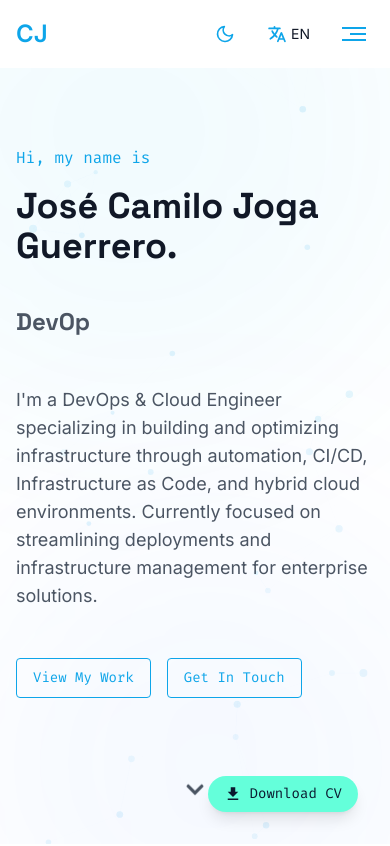
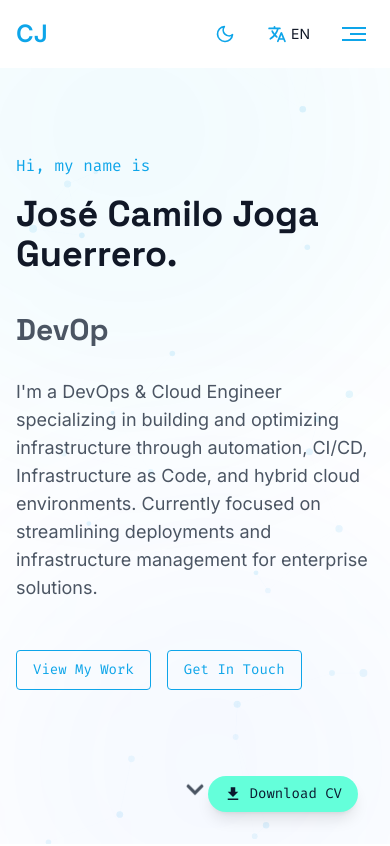
Before and after one commit to Camilool8/cjoga-portfolio, a React (Vite) app: page / in a window 390 px wide. Shown: the top 846 px of the page. Built offline with nearby package versions, Linux system fonts and the light colour scheme; what @react-pdf/renderer would draw is missing.

Commit message:
style: update Hero component styles for improved layout and typography

```diff
--- a/src/components/Hero.jsx
+++ b/src/components/Hero.jsx
@@ -83,8 +83,8 @@ function Hero() {
         </h1>
 
         {/* Fixed height container to prevent layout shift */}
-        <div className="h-20 md:h-24 mb-6 flex items-center opacity-0 fade-in delay-2">
-          <h2 className="text-2xl md:text-5xl font-bold font-heading text-light-text-secondary dark:text-dark-text-secondary">
+        <div className="h-20 md:h-24 mb-2 flex items-center opacity-0 fade-in delay-2">
+          <h2 className="text-3xl md:text-5xl font-bold font-heading text-light-text-secondary dark:text-dark-text-secondary">
             <span>{text}</span>
             <span className="animate-cursor text-light-accent dark:text-dark-accent ml-1 font-light">
               |
```
